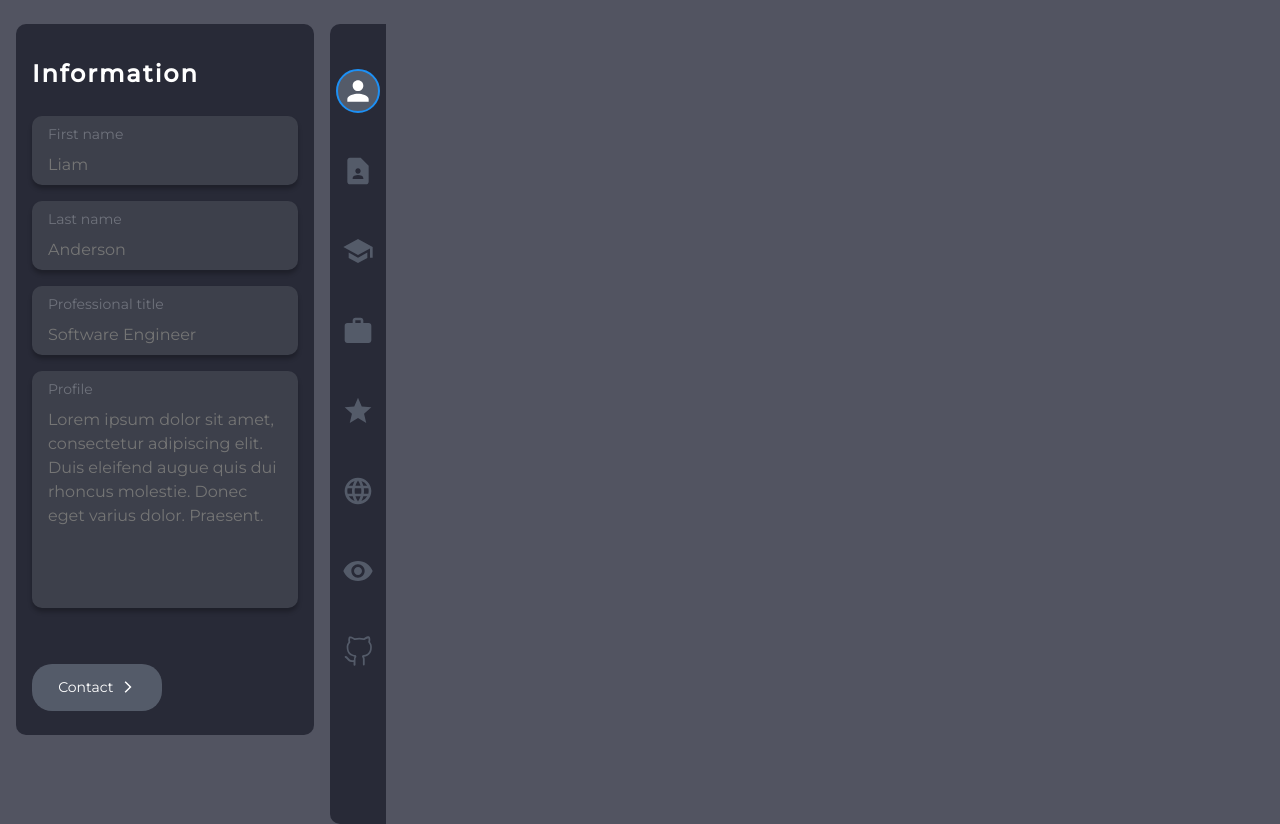
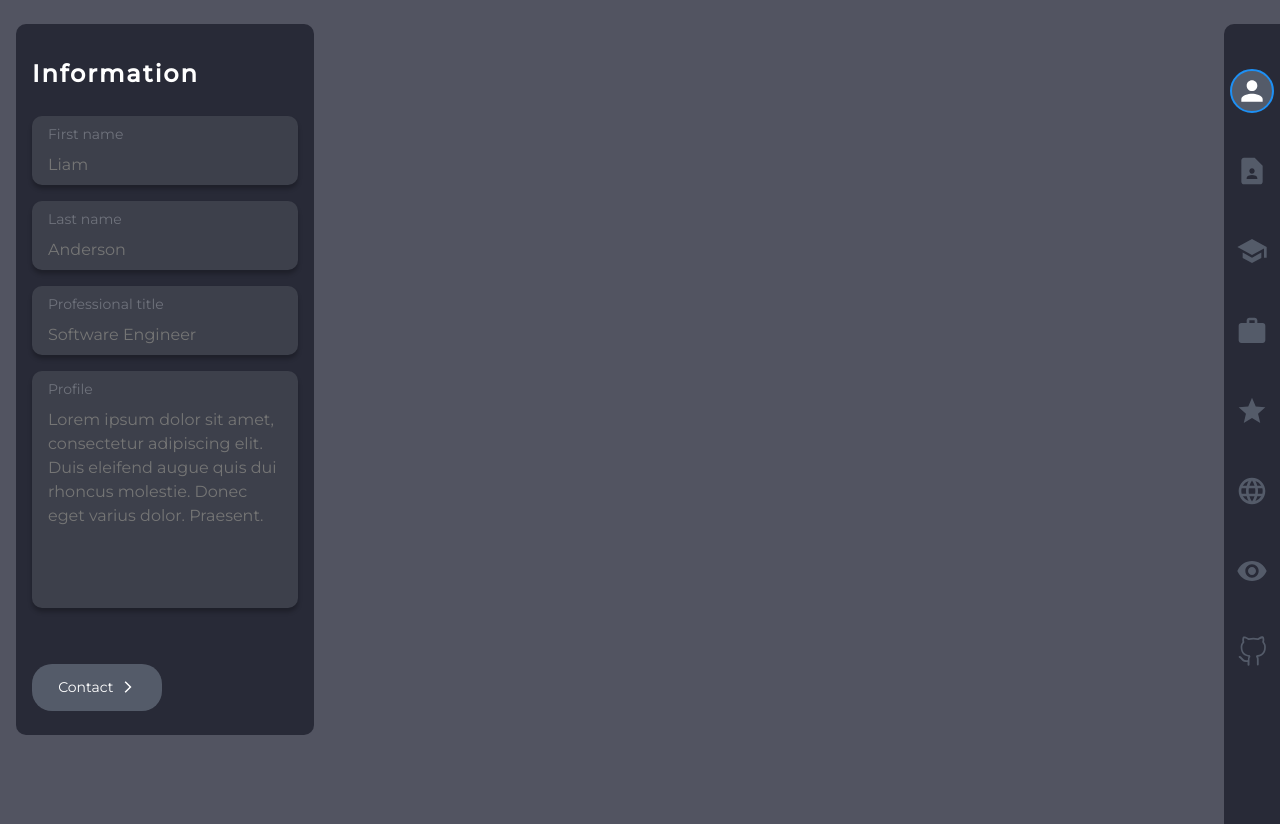
Before and after one commit to LPRegen/resume-builder, a React (Create React App) app: page /information in a window 1280 px wide. Built offline with nearby package versions, Linux system fonts and the light colour scheme.

Commit message:
Modify position and border-radius of component

```diff
--- a/src/components/Navbar.jsx
+++ b/src/components/Navbar.jsx
@@ -57,9 +57,11 @@ const NavigationBar = styled.nav`
   align-items: center;
   gap: 2rem;
   font-size: 2rem;
-  border-radius: 10px 0 0 10px;
+  border-radius: 10px 0 0 0px;
   height: 100%;
   min-height: 740px;
+  position: absolute;
+  right: 0;
 `;
 
 const StyledNavLink = styled(NavLink)`
```
